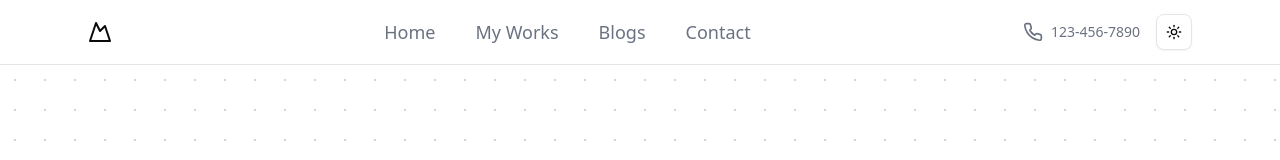
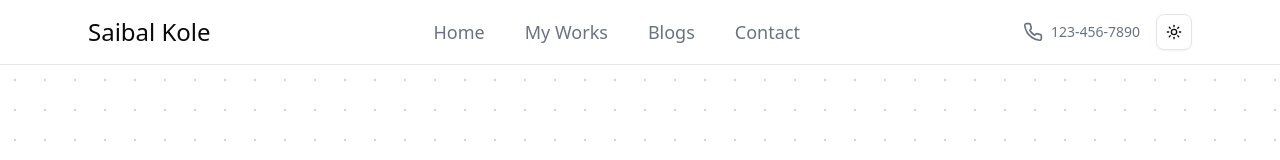
Before and after one commit to Saibalweb/my_portfolio_v2, a Next.js app: page / in a window 1280 px wide. Shown: the top 160 px of the page. Built offline with nearby package versions, Linux system fonts and the light colour scheme.

Commit message:
changes main website name

```diff
--- a/src/components/Navbar.tsx
+++ b/src/components/Navbar.tsx
@@ -8,13 +8,11 @@ import SocialComponent from "./SocialComponent";
 
 export default function Navbar() {
   const { theme } = useTheme();
-  console.log("theme", theme);
   return (
     <header className="sticky top-0 z-50 w-full border-b dark:border-gray-800 bg-background/75">
       <div className="container mx-auto flex h-16 max-w-6xl items-center justify-between px-4 md:px-6">
-        <Link href="#" className="flex items-center gap-2" prefetch={false}>
-          <MountainIcon className="h-6 w-6" />
-          <span className="sr-only">Acme Inc</span>
+        <Link href="#" className="flex items-center justify-center gap-2" prefetch={false}>
+          <span className="text-foreground text-2xl">Saibal Kole</span>
         </Link>
         <nav className="hidden items-center gap-10 text-sm font-medium md:flex">
           <Link
```
